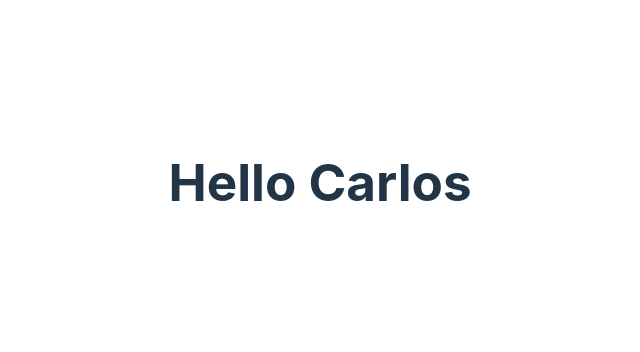
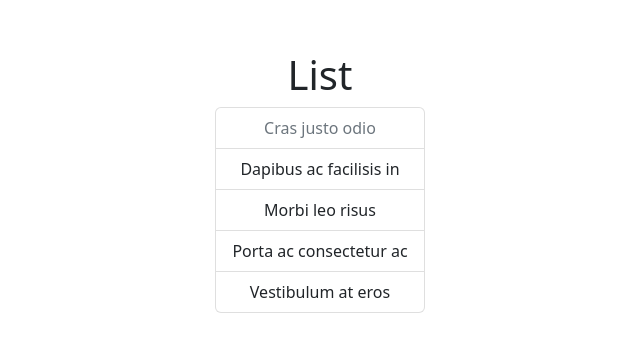
Before and after one commit to cromero82/react-learning, a React (Vite) app in the folder vite-based-tuto3/: page / in a window 1280 px wide. Shown: the part 218-570 px from the top of the page, without its empty margins (320-960 px from the left). Built offline with nearby package versions, Linux system fonts and the light colour scheme.

Commit message:
static component + add bootstrap

```diff
--- a/vite-based-tuto3/package.json
+++ b/vite-based-tuto3/package.json
@@ -10,6 +10,7 @@
     "preview": "vite preview"
   },
   "dependencies": {
+    "bootstrap": "^5.2.3",
     "react": "^18.2.0",
     "react-dom": "^18.2.0"
   },
--- a/vite-based-tuto3/src/App.tsx
+++ b/vite-based-tuto3/src/App.tsx
@@ -1,8 +1,20 @@
+import { Fragment } from 'react'
 import './App.css'
-import Message from './Message'
 
 function App() {
-  return <div><Message /></div>
+
+  return (
+    <>
+      <h1>List</h1>
+      <ul className="list-group">
+        <li className="list-group-item disabled">Cras justo odio</li>
+        <li className="list-group-item">Dapibus ac facilisis in</li>
+        <li className="list-group-item">Morbi leo risus</li>
+        <li className="list-group-item">Porta ac consectetur ac</li>
+        <li className="list-group-item">Vestibulum at eros</li>
+      </ul>
+    </ >
+  );
 }
 
 export default App
--- /dev/null
+++ b/vite-based-tuto3/src/components/ListGroup.tsx
@@ -0,0 +1,5 @@
+function ListGroup() {
+    return <h1>List Group</h1>
+}
+
+export default ListGroup;
--- a/vite-based-tuto3/src/main.tsx
+++ b/vite-based-tuto3/src/main.tsx
@@ -2,6 +2,7 @@
 import ReactDOM from 'react-dom/client'
 import App from './App.tsx'
 import './index.css'
+import 'bootstrap/dist/css/bootstrap.css'
 
 ReactDOM.createRoot(document.getElementById('root') as HTMLElement).render(
   <React.StrictMode>
```
Also changed, not shown: 1 other file (tests, documents, lock files or other folders).
